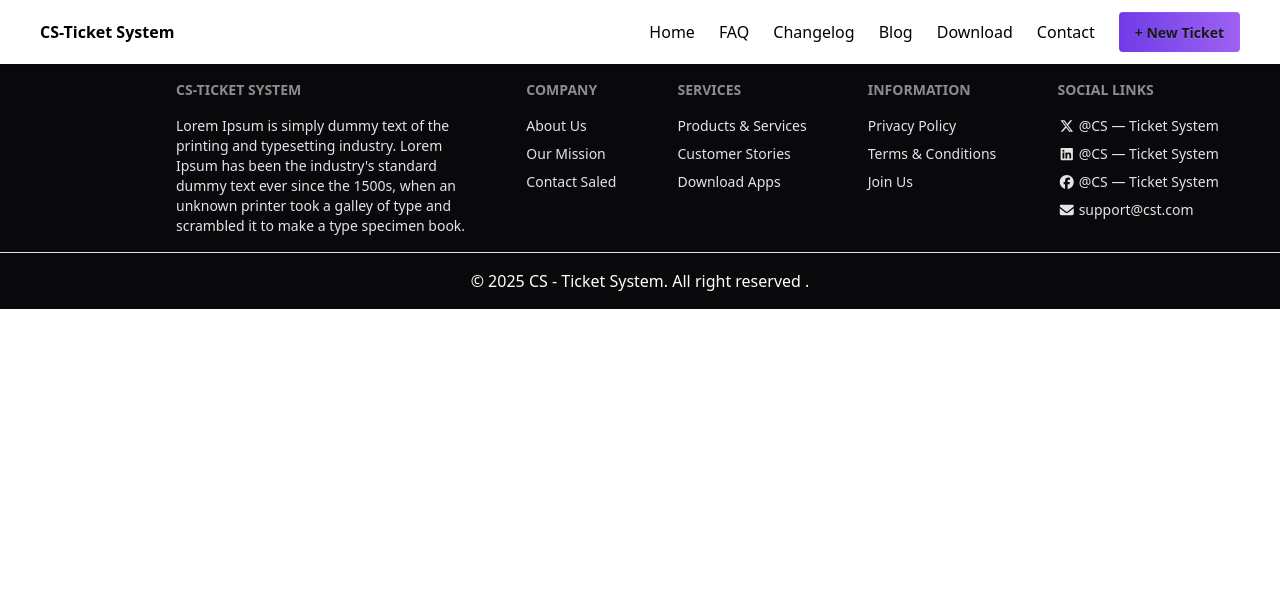
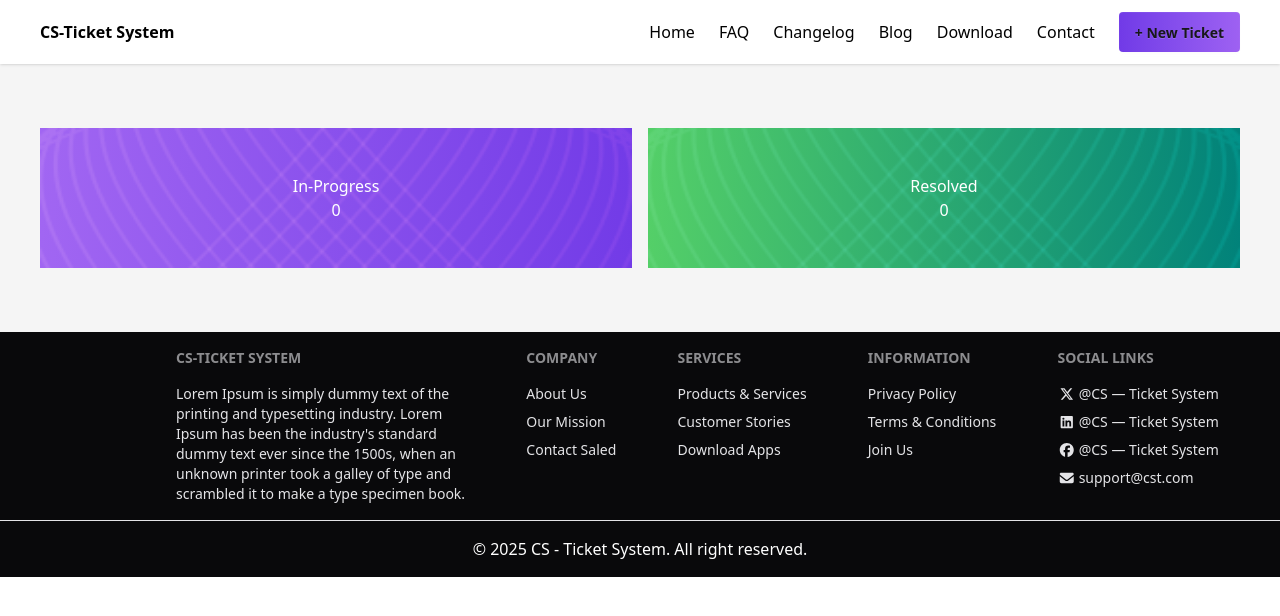
Before and after one commit to Apurbo-hue/B12A07, a React (Vite) app: page / in a window 1280 px wide. Shown: the top 616 px of the page. Built offline with nearby package versions, Linux system fonts and the light colour scheme.

Commit message:
banner added

```diff
--- a/index.html
+++ b/index.html
@@ -4,7 +4,8 @@
     <meta charset="UTF-8" />
     <link rel="icon" type="image/svg+xml" href="/vite.svg" />
     <meta name="viewport" content="width=device-width, initial-scale=1.0" />
-    <title>b12a7</title>
+
+    <title>B12A07</title>
   </head>
   <body>
     <div id="root"></div>
--- a/src/App.css
+++ b/src/App.css
@@ -1,6 +1,97 @@
 @import "tailwindcss";
 @plugin "daisyui";
 
-body{
+body {
     background-color: #f5f5f5;
 }
+
+.banner1 {
+    height: 140px;
+    position: relative;
+    overflow: hidden;
+   background-image: linear-gradient(to right, #a166f2, #723be7);
+    display: flex;
+    flex-direction: column;
+    justify-content: center;
+    align-items: center;
+    color: white;
+    z-index: 1;
+}
+
+
+.banner1::before {
+    content: "";
+    position: absolute;
+    top: 0;
+    left: 0;
+    width: 100%;
+    height: 100%;
+    background-image: url('../public/vector1.png');
+    background-size: cover;
+    background-repeat: no-repeat;
+    background-position: left center;
+    mix-blend-mode: overlay;
+    z-index: 0;
+}
+
+
+.banner1::after {
+    content: "";
+    position: absolute;
+    top: 0;
+    left: 0;
+    width: 100%;
+    height: 100%;
+    background-image: url('../public/vector1.png');
+    background-size: cover;
+    background-repeat: no-repeat;
+    background-position: right center;
+    mix-blend-mode: overlay;
+    z-index: 0;
+    transform: scaleX(-1);
+}
+.banner2 {
+    height: 140px;
+    position: relative;
+    overflow: hidden;
+   background-image: linear-gradient(to right, #54cf68, #01827a);
+    display: flex;
+    flex-direction: column;
+    justify-content: center;
+    align-items: center;
+    color: white;
+    z-index: 1;
+}
+
+
+.banner2::before {
+    content: "";
+    position: absolute;
+    top: 0;
+    left: 0;
+    width: 100%;
+    height: 100%;
+    background-image: url('../public/vector1.png');
+    background-size: cover;
+    background-repeat: no-repeat;
+    background-position: left center;
+    mix-blend-mode: overlay;
+    z-index: 0;
+}
+
+
+.banner2::after {
+    content: "";
+    position: absolute;
+    top: 0;
+    left: 0;
+    width: 100%;
+    height: 100%;
+    background-image: url('../public/vector1.png');
+    background-size: cover;
+    background-repeat: no-repeat;
+    background-position: right center;
+    mix-blend-mode: overlay;
+    z-index: 0;
+    transform: scaleX(-1);
+}
--- a/src/App.jsx
+++ b/src/App.jsx
@@ -1,9 +1,10 @@
 import React from "react";
+import './App.css'
 import Footer from './assets/components/footer/footer'
 import { FontAwesomeIcon } from '@fortawesome/react-fontawesome'
+import Navbar from './assets/components/navbar/navbar'
+import Banner from "./assets/components/banner/banner";
 
-import './App.css'
-import Navbar from './assets/components/navbar/navbar'
 
 function App() {
 
@@ -12,6 +13,8 @@ function App() {
 
        <Navbar></Navbar>
 
+       <Banner></Banner>
+
        <Footer></Footer>
     </>
   )
--- /dev/null
+++ b/src/assets/components/banner/banner.jsx
@@ -0,0 +1,20 @@
+import React from 'react';
+import '../../../App.css'
+const Banner = () => {
+    return (
+        <div className='text-black grid grid-cols-2 gap-4 px-10 py-16'>
+            <div className="banner1">
+
+                <h1>In-Progress</h1>
+                <p>0</p>
+            </div>
+
+            <div className='banner2'>
+                <h1>Resolved</h1>
+                <p>0</p>
+            </div>
+        </div>
+    );
+};
+
+export default Banner;
--- a/src/assets/components/footer/footer.jsx
+++ b/src/assets/components/footer/footer.jsx
@@ -1,6 +1,6 @@
 import React from 'react';
 import { FontAwesomeIcon } from "@fortawesome/react-fontawesome";
-import { faFacebook,faLinkedin,faXTwitter,faMailchimp } from "@fortawesome/free-brands-svg-icons";
+import { faFacebook,faLinkedin,faXTwitter} from "@fortawesome/free-brands-svg-icons";
 import { faEnvelope } from "@fortawesome/free-solid-svg-icons";
 const Footer = () => {
     return (
@@ -42,7 +42,7 @@ const Footer = () => {
              </div>
 
   <aside className='bg-neutral p-4 text-white text-center'>
-    <p>© {new Date().getFullYear()} CS - Ticket System. All right reserved .</p>
+    <p>© {new Date().getFullYear()} CS - Ticket System. All right reserved.</p>
   </aside>
            </footer>
         </>
```
